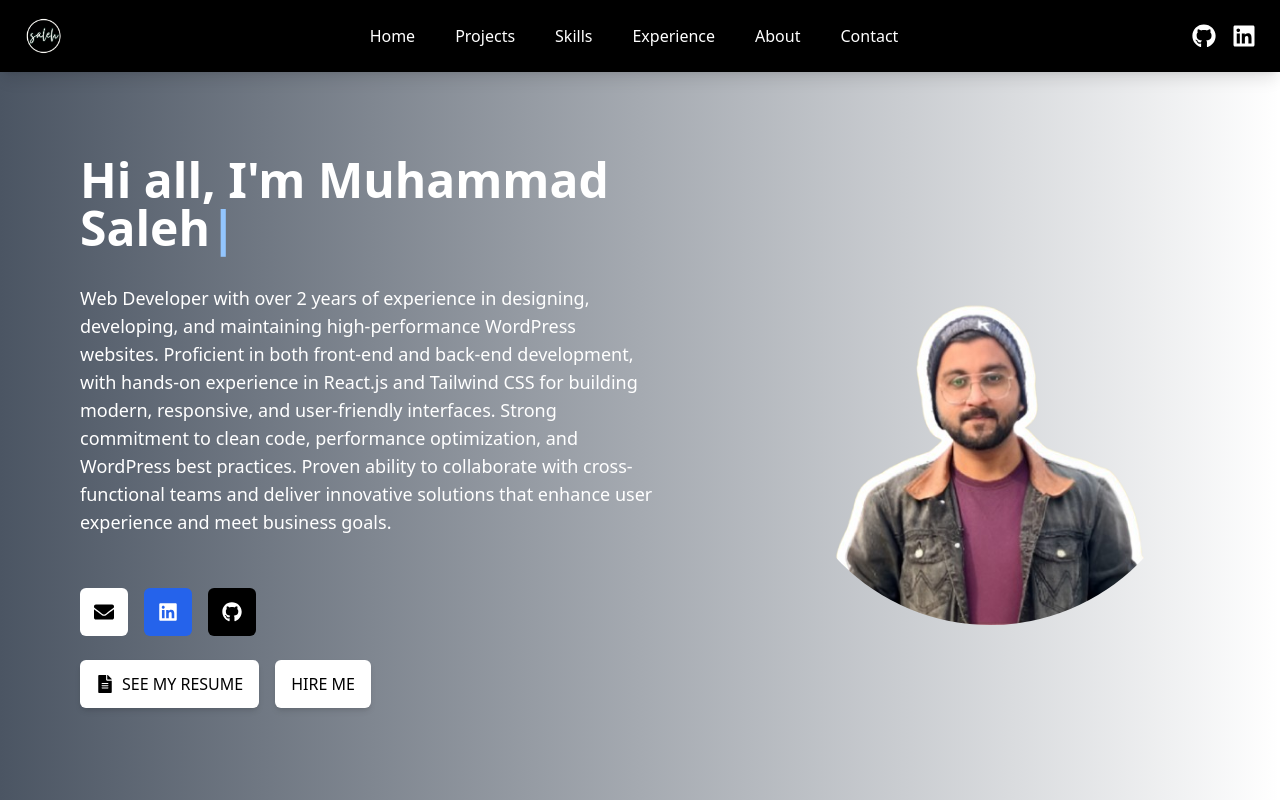
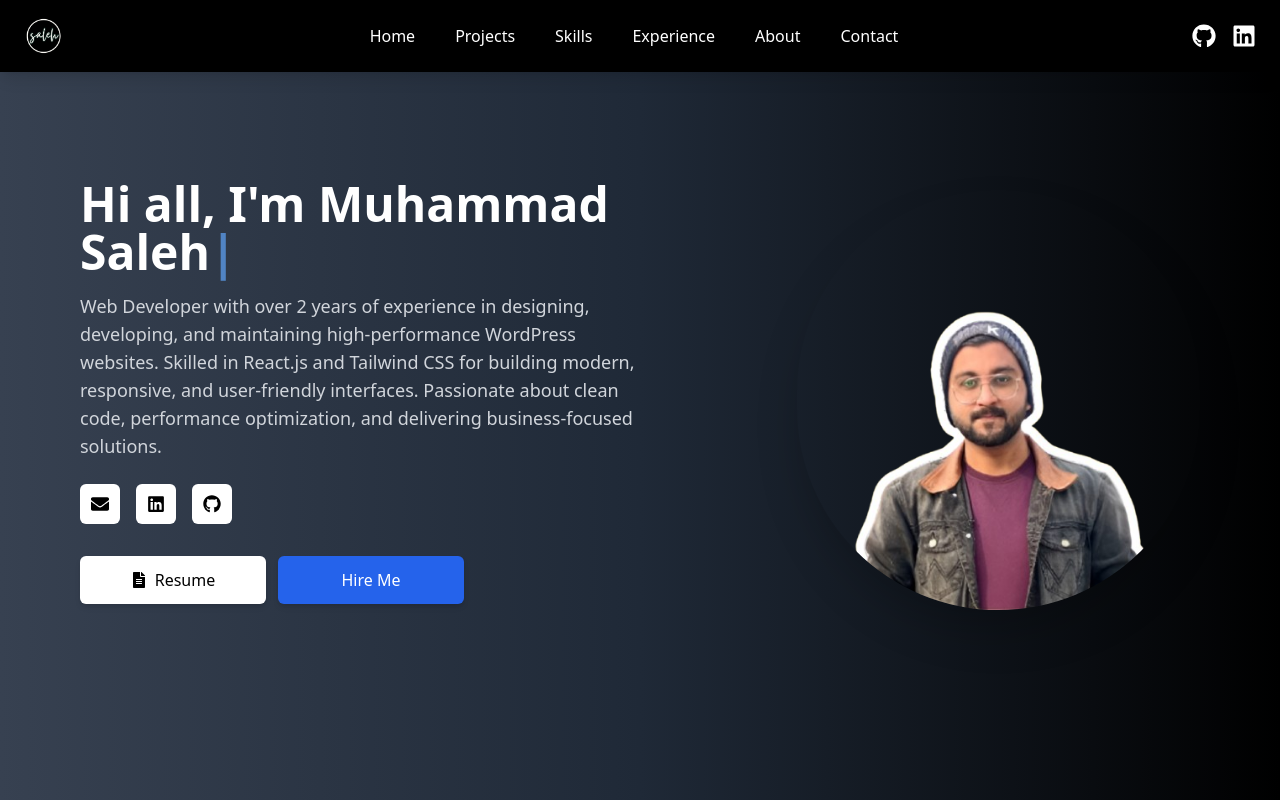
Before and after one commit to salehpaki/my_portfolio, a React (Vite) app: page / in a window 1280 px wide. Shown: the top 800 px of the page. Built offline with nearby package versions, Linux system fonts and the light colour scheme.

Commit message:
Describe your changes

```diff
--- a/index.html
+++ b/index.html
@@ -2,7 +2,7 @@
 <html lang="en">
   <head>
     <meta charset="UTF-8" />
-    <link rel="icon" type="image/svg+xml" href="/vite.svg" />
+    <link rel="icon" type="image/svg+xml" href="/public/salehlogo5.png"/>
     <meta name="viewport" content="width=device-width, initial-scale=1.0" />
     <title>M_SALEH</title>
   </head>
--- a/src/components/Home.jsx
+++ b/src/components/Home.jsx
@@ -13,8 +13,7 @@ const Home = () => {
       const typingEffect = setTimeout(() => {
         setDisplayedText((prev) => prev + textToType[charIndex]);
         setCharIndex((prev) => prev + 1);
-      }, 100);
-
+      }, 80);
       return () => clearTimeout(typingEffect);
     }
   }, [charIndex]);
@@ -24,112 +23,106 @@ const Home = () => {
       initial={{ opacity: 0 }}
       animate={{ opacity: 1 }}
       transition={{ duration: 1 }}
-      className="flex flex-col-reverse md:flex-row items-center min-h-screen bg-gradient-to-r from-gray-600 to-white-400 text-white px-6 md:px-20"
+      className="relative z-0 flex flex-col-reverse md:flex-row items-center justify-center min-h-screen pt-24 md:pt-0 bg-gradient-to-r from-gray-700 via-gray-800 to-black text-white px-6 md:px-20"
     >
+      {/* LEFT CONTENT */}
       <motion.div
         initial={{ x: -100, opacity: 0 }}
         animate={{ x: 0, opacity: 1 }}
         transition={{ duration: 1, delay: 0.3 }}
         className="flex flex-col justify-center items-start text-left md:mr-12 w-full md:w-auto"
       >
-        <motion.h1
-          className="text-4xl md:text-5xl font-bold mb-4 transition duration-500 hover:scale-105 mt-16"
-        >
+        {/* Typing Heading */}
+        <motion.h1 className="text-3xl md:text-5xl font-bold mb-4 mt-10 md:mt-0">
           {displayedText}
-          <span className="text-blue-300 animate-blink">|</span>
+          <span className="text-blue-400 animate-pulse">|</span>
         </motion.h1>
 
+        {/* Description */}
         <motion.p
           initial={{ opacity: 0, y: 20 }}
           animate={{ opacity: 1, y: 0 }}
           transition={{ duration: 1, delay: 0.6 }}
-          className="md:mt-4 text-base md:text-lg max-w-xl transition duration-500 hover:text-blue-200 mb-5"
+          className="text-sm md:text-lg max-w-xl text-gray-300 mb-6 leading-relaxed"
         >
-          Web Developer with over 2 years of experience in designing, developing, and maintaining high-performance WordPress websites. Proficient in both front-end and back-end development, with hands-on experience in React.js and Tailwind CSS for building modern, responsive, and user-friendly interfaces. Strong commitment to clean code, performance optimization, and WordPress best practices. Proven ability to collaborate with cross-functional teams and deliver innovative solutions that enhance user experience and meet business goals.
+          Web Developer with over 2 years of experience in designing,
+          developing, and maintaining high-performance WordPress websites.
+          Skilled in React.js and Tailwind CSS for building modern,
+          responsive, and user-friendly interfaces. Passionate about clean
+          code, performance optimization, and delivering business-focused
+          solutions.
         </motion.p>
 
-        <motion.div className="flex space-x-4 mt-6 md:mt-8 flex-wrap md:flex-nowrap mb-4 md:mb-0">
-          {[{
-            href: "https://mail.google.com/",
-            icon: <FaEnvelope size={20} />,
-            bg: "bg-white",
-            text: "text-black",
-            hover: "hover:bg-gray-300"
-          }, {
-            href: "https://www.linkedin.com/in/muhammad-saleh-b1017b234/",
-            icon: <FaLinkedin size={20} />,
-            bg: "bg-blue-600",
-            text: "text-white",
-            hover: "hover:bg-blue-800"
-          }, {
-            href: "https://github.com/salehpaki",
-            icon: <FaGithub size={20} />,
-            bg: "bg-black",
-            text: "text-white",
-            hover: "hover:bg-gray-800"
-          }].map(({ href, icon, bg, text, hover }, index) => (
+        {/* Social Icons */}
+        <motion.div className="flex space-x-4 mb-6">
+          {[
+            {
+              href: "mailto:yourmail@gmail.com",
+              icon: <FaEnvelope size={18} />,
+            },
+            {
+              href: "https://www.linkedin.com/in/muhammad-saleh-b1017b234/",
+              icon: <FaLinkedin size={18} />,
+            },
+            {
+              href: "https://github.com/salehpaki",
+              icon: <FaGithub size={18} />,
+            },
+          ].map(({ href, icon }, index) => (
             <motion.a
               key={index}
               href={href}
               target="_blank"
               rel="noopener noreferrer"
               whileHover={{ scale: 1.2 }}
-              className={`w-10 h-10 md:w-12 md:h-12 flex items-center justify-center ${bg} ${text} rounded-md transition duration-300 ${hover}`}
+              className="w-10 h-10 flex items-center justify-center bg-white text-black rounded-md hover:bg-gray-300 transition duration-300"
             >
               {icon}
             </motion.a>
           ))}
         </motion.div>
 
-        {/* <motion.a
-          initial={{ scale: 0.8, opacity: 0 }}
-          animate={{ scale: 1, opacity: 1 }}
-          transition={{ duration: 1, delay: 0.8 }}
-          whileHover={{ scale: 1.1 }}
-          href="/MUHAMMAD SALEH - Web Developer - CV.pdf"
-          download="MUHAMMAD SALEH - Web Developer - CV.pdf"
-          className="w-[180px] md:w-auto h-10 md:h-12 mt-4 md:mt-6 flex items-center justify-center px-4 py-2 bg-white text-black font-medium rounded-md shadow-md transition duration-300 hover:bg-gray-200 hover:text-gray-800"
-        >
-          <FaFileAlt className="mr-2 text-lg" /> SEE MY RESUME
-        </motion.a> */}
-        <motion.div className="flex space-x-4 mt-4 md:mt-6">
+    {/* Buttons */}
+<div className="flex flex-row gap-3 mt-2 w-full max-w-sm mb-4">
+
   {/* Resume Button */}
   <motion.a
-    initial={{ scale: 0.8, opacity: 0 }}
-    animate={{ scale: 1, opacity: 1 }}
-    transition={{ duration: 1, delay: 0.8 }}
-    whileHover={{ scale: 1.1 }}
+    whileHover={{ scale: 1.05 }}
     href="/MUHAMMAD SALEH - Web Developer - CV.pdf"
     download="MUHAMMAD SALEH - Web Developer - CV.pdf"
-    className="w-[180px] md:w-auto h-10 md:h-12 flex items-center justify-center px-4 py-2 bg-white text-black font-medium rounded-md shadow-md transition duration-300 hover:bg-gray-200 hover:text-gray-800"
+    className="flex-1 h-11 md:h-12 flex items-center justify-center bg-white text-black text-sm md:text-base font-medium rounded-md shadow-md hover:bg-gray-200 transition duration-300"
   >
-    <FaFileAlt className="mr-2 text-lg" /> SEE MY RESUME
+    <FaFileAlt className="mr-2 text-sm md:text-base" />
+    Resume
   </motion.a>
 
   {/* Hire Me Button */}
   <motion.a
-    initial={{ scale: 0.8, opacity: 0 }}
-    animate={{ scale: 1, opacity: 1 }}
-    transition={{ duration: 1, delay: 0.9 }}
-    whileHover={{ scale: 1.1 }}
+    whileHover={{ scale: 1.05 }}
     href="https://wa.me/923162252161"
     target="_blank"
     rel="noopener noreferrer"
-    className="w-[180px] md:w-auto h-10 md:h-12 flex items-center justify-center px-4 py-2 bg-white text-black font-medium rounded-md shadow-md transition duration-300 hover:bg-gray-200 hover:text-gray-800"
+    className="flex-1 h-11 md:h-12 flex items-center justify-center bg-blue-600 text-white text-sm md:text-base font-medium rounded-md shadow-md hover:bg-blue-700 transition duration-300"
   >
-    HIRE ME
+    Hire Me
   </motion.a>
-</motion.div>
+
+</div>
 
       </motion.div>
 
+      {/* RIGHT IMAGE */}
       <motion.div
         initial={{ x: 100, opacity: 0 }}
         animate={{ x: 0, opacity: 1 }}
         transition={{ duration: 1, delay: 0.5 }}
-className="w-[180px] h-[180px] md:w-[450px] md:h-[450px] rounded-full overflow-hidden"
+        className="relative z-0 w-[180px] h-[180px] md:w-[420px] md:h-[420px] rounded-full overflow-hidden shadow-2xl mb-8 md:mb-0"
       >
-        <img src="/sn1.png" alt="Muhammad Saleh" className="w-full h-full object-cover" />
+        <img
+          src="/sn1.png"
+          alt="Muhammad Saleh"
+          className="w-full h-full object-cover"
+        />
       </motion.div>
     </motion.div>
   );
```
